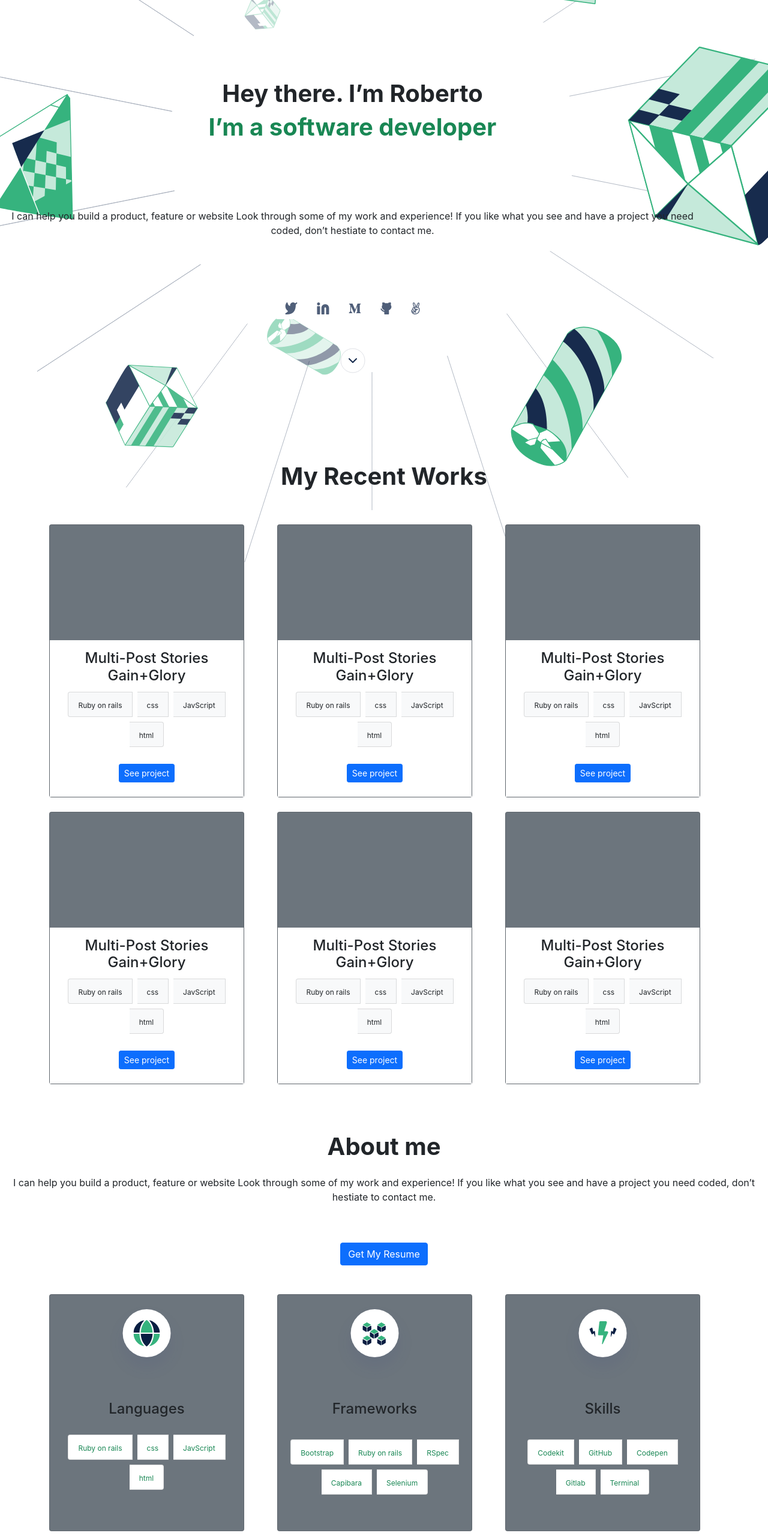
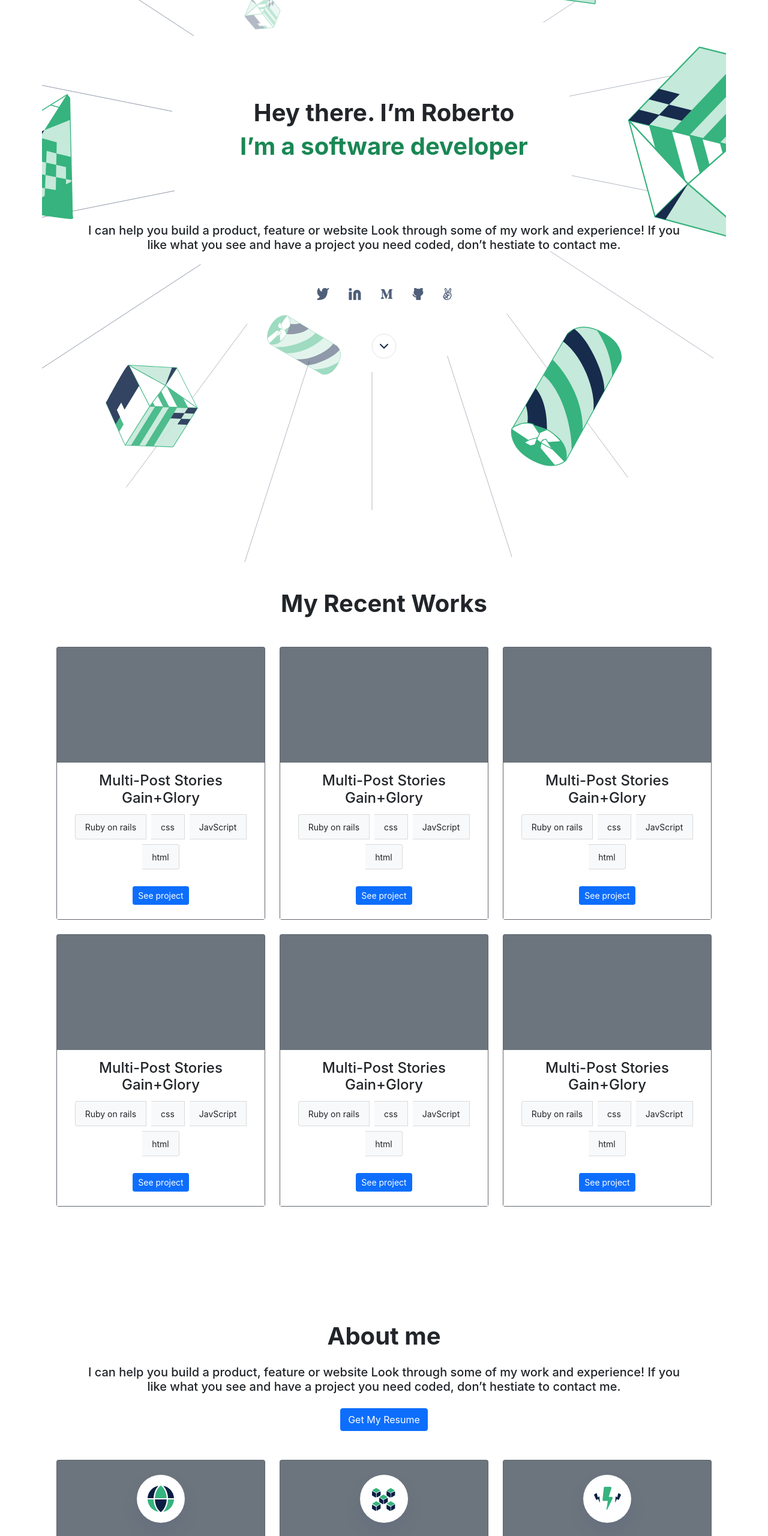
Before and after one commit to rbanos-mv/bootstrap-portfolio, a website: page index.html in a window 1280 px wide. Shown: the part 100-2660 px from the top of the page at 60% size. Drawn offline with nearby package versions, Linux system fonts and the light colour scheme.

Commit message:
Replace own classes with bootstrap classes

```diff
--- a/index.html
+++ b/index.html
@@ -38,20 +38,21 @@
           </nav>
         </div>
       </header>
-      <section class="headline text-center">
-        <div class="greeting-title">
+      <section class="container text-center">
+        <div class="w-100 p-5"></div>
+        <div class="w-100 p-5"></div>
         <h1 class="text-dark">
           <strong>Hey there. I’m Roberto</strong>
         </h1>
         <h2 class="h1 text-success">
           <strong>I’m a software developer</strong>
         </h2>
-        </div>
-        <p class="supporting-text">
+        <div class="w-100 p-5"></div>
+        <h5 class="px-5">
           I can help you build a product, feature or website Look through some
           of my work and experience! If you like what you see and have a project
           you need coded, don’t hestiate to contact me.
-        </p>
+        </h5>
 
         <div class="d-flex justify-content-center mt-5">
           <ul class="list-group list-group-horizontal">
@@ -84,12 +85,14 @@
         </div>
       </section>
 
-      <section>
-        <div class="recent-works d-flex justify-content-center">
+      <section class="container text-center">
+        <div class="w-100 p-5"></div>
+        <div class="w-100 p-5"></div>
+        <div class="w-100 p-5"></div>
+        <div class="w-100 p-5"></div>
         <h2 class="h1 text-dark text-center">
           <strong>My Recent Works</strong>
         </h2>
-        </div>
         <!-- CARD CONTAINER -->
         <div class="container mt-5">
           <div
@@ -333,16 +336,20 @@
         </div>
       </section>
 
-      <section>
-        <div class="column justify-content-center text-center">
-          <h2 class="h1 text-dark text-center about-me-heading">
+      <section class="container text-center">
+        <div class="w-100 p-5"></div>
+        <div class="w-100 p-5"></div>
+        <h2 class="h1 text-dark text-center">
           <strong>About me</strong>
         </h2>
-          <p class="supporting-text">
+        <div class="w-100 p-2"></div>
+        <h5 class="px-5">
           I can help you build a product, feature or website Look through some
-            of my work and experience! If you like what you see and have a
-            project you need coded, don’t hestiate to contact me.
-          </p>
+          of my work and experience! If you like what you see and have a project
+          you need coded, don’t hestiate to contact me.
+        </h5>
+        <div class="w-100 p-2"></div>
+        <div class="column justify-content-center text-center">
           <button
             type="button"
             class="btn btn-primary"
--- a/style.css
+++ b/style.css
@@ -1,9 +1,5 @@
 body {
     font-family: "Inter", sans-serif;
-    /* font-style: normal;
-    font-weight: 600;
-    font-size: 20px;
-    line-height: 28px; */
 }
 
 .wrapper {
@@ -16,44 +12,3 @@ body {
 .navbar {
     height: 72px;
 }
-
-  .headline {
-    max-width: 1175px;
-    height: 638px;
-  }
-
-  .greeting-title {
-      margin-top: 160px;
-      height: 192px;
-  }
-
-  .supporting-text {
-      height: 96px;
-      margin-top: 24px;
-  }
-
-  .project-img {
-    background-color: #ebf0ee;
-    height: 252px;
-  }
-
-  .card {
-    max-width: 325px;
-  }
-
-  small {
-    font-size: 12px;
-  }
-
-  .list-group-element {
-    padding: 8px 12px;
-  }
-
-  .about-me-heading {
-      margin-top: 80px;
-  }
-
-  .about-icon {
-      width: 128px;
-      height: 128px;
-  }
```
Lines whose indentation alone changed are shown as unchanged.
